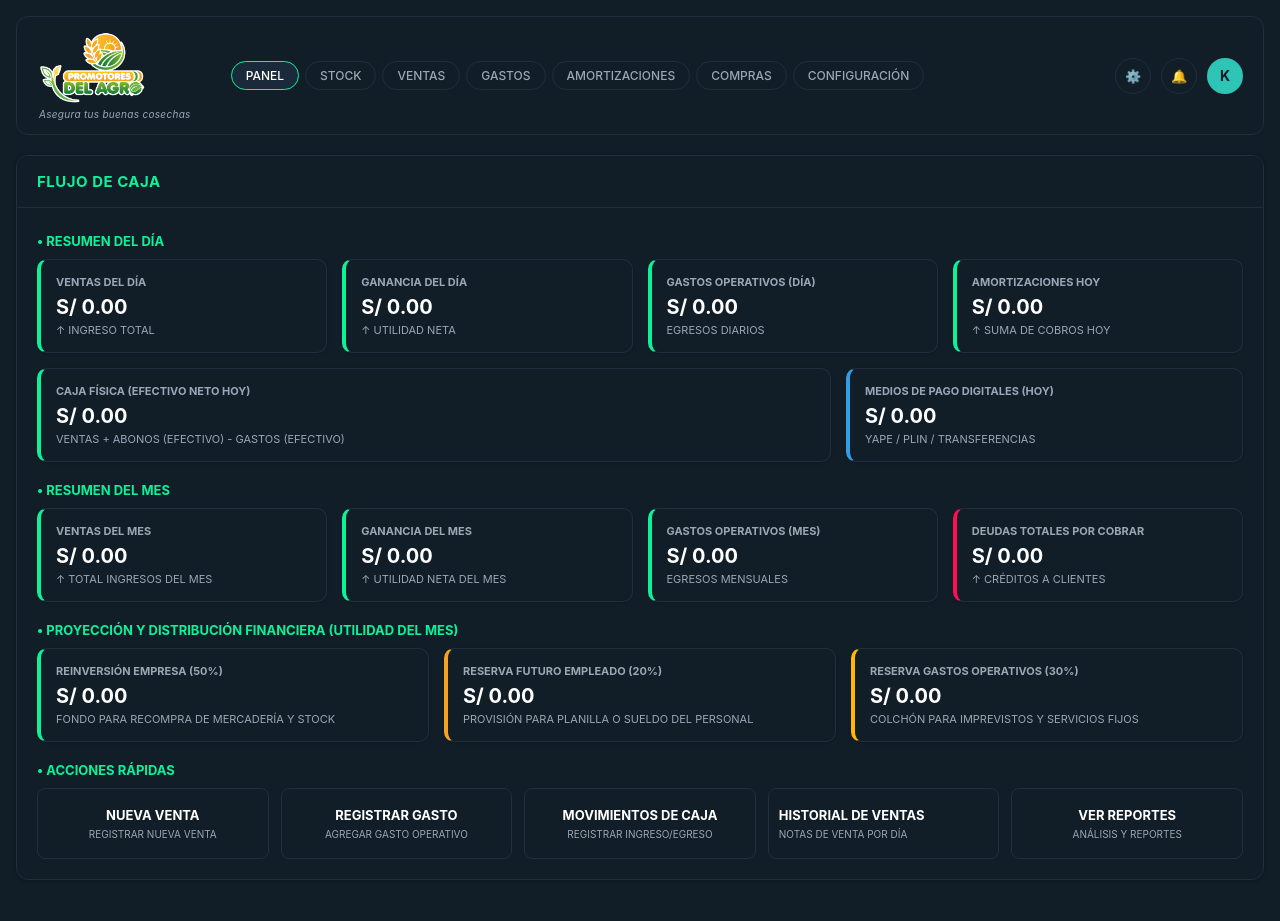
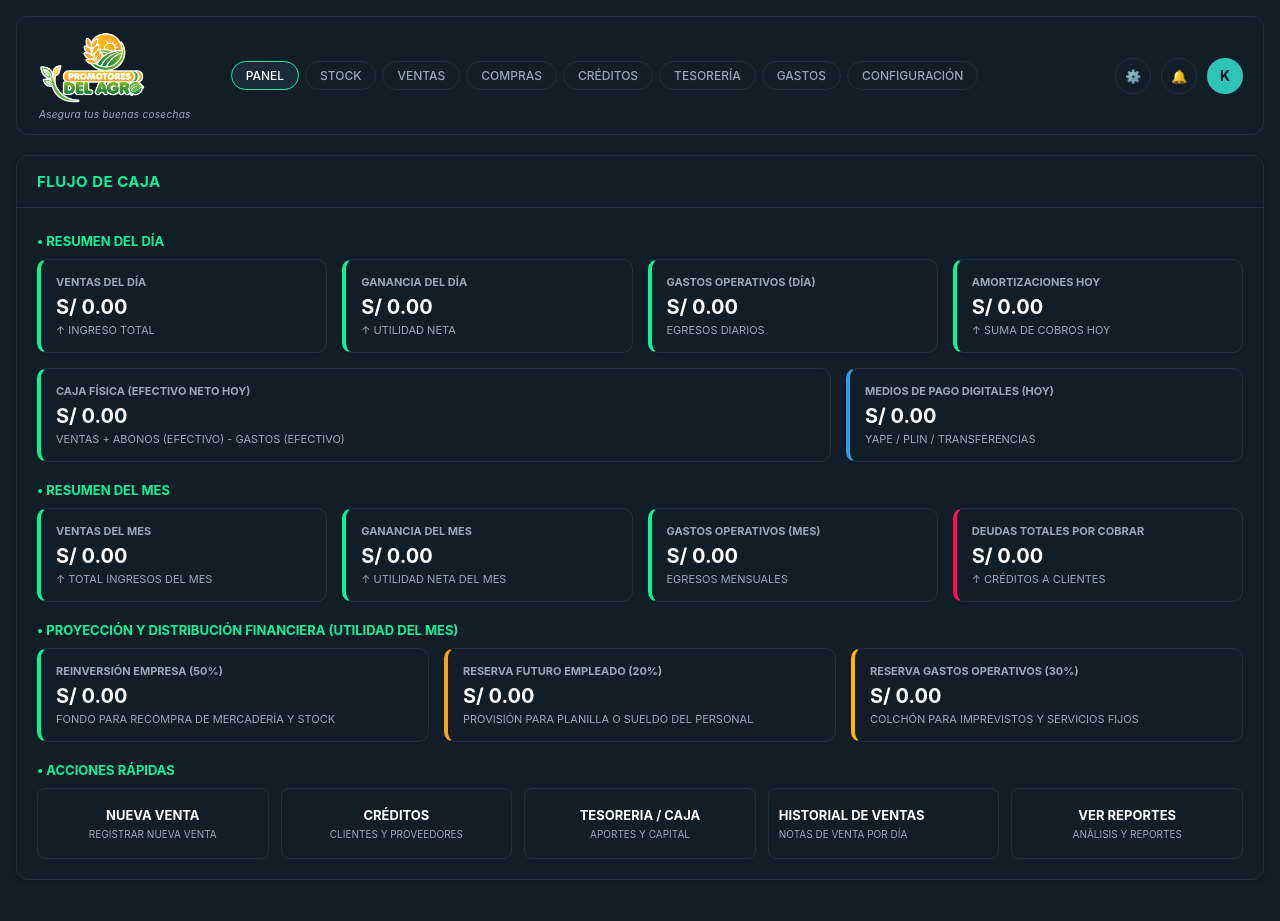
Before and after one commit to balderalopezkatia-cmyk/sistema-promotores-agro, a Flask app: page /dashboard in a window 1280 px wide. Run offline with Flask 3, Linux system fonts and the light colour scheme; the visitor is signed in with stand-in values (Sample User, id 1); data that the repository does not hold is empty.

Commit message:
Actualizacion del dashboard con menus de creditos y tesoreria

```diff
--- a/templates/dashboard.html
+++ b/templates/dashboard.html
@@ -106,9 +106,10 @@
                 <a href="/dashboard" class="nav-link active">PANEL</a>
                 <a href="/stock" class="nav-link">STOCK</a>
                 <a href="/ventas" class="nav-link">VENTAS</a>
+                <a href="/compras" class="nav-link">COMPRAS</a>
+                <a href="/creditos" class="nav-link">CRÉDITOS</a>
+                <a href="/tesoreria" class="nav-link">TESORERÍA</a>
                 <a href="/gastos" class="nav-link">GASTOS</a>
-                <a href="/amortizaciones" class="nav-link">AMORTIZACIONES</a>
-                <a href="/compras" class="nav-link">COMPRAS</a>
                 <a href="/configuracion" class="nav-link">CONFIGURACIÓN</a>
             </div>
         </div>
@@ -224,13 +225,13 @@
                         Nueva Venta
                         <span>Registrar nueva venta</span>
                     </a>
-                    <a href="/gastos" class="action-card">
-                        Registrar Gasto
-                        <span>Agregar gasto operativo</span>
+                    <a href="/creditos" class="action-card">
+                        Créditos
+                        <span>Clientes y Proveedores</span>
                     </a>
-                    <a href="/amortizaciones" class="action-card">
-                        Movimientos de Caja
-                        <span>Registrar ingreso/egreso</span>
+                    <a href="/tesoreria" class="action-card">
+                        Tesoreria / Caja
+                        <span>Aportes y capital</span>
                     </a>
                     <button type="button" class="action-card" id="btn-abrir-historial-ventas">
                         Historial de Ventas
@@ -285,7 +286,6 @@
             </div>
             <p style="font-size: 12px; color: var(--text-secondary); margin-bottom: 15px; text-transform: uppercase;">Alarmas automáticas y pagos programados del mes:</p>
 
-            <!-- Formulario para agregar nuevo pago o alarma -->
             <div style="background: #1a2a3a; padding: 12px; border-radius: 8px; border: 1px solid var(--border-color); margin-bottom: 15px; display: flex; gap: 10px; align-items: flex-end;">
                 <div style="flex: 2;">
                     <label style="font-size: 10px; font-weight: bold; color: var(--green-primary); display: block; margin-bottom: 4px; text-transform: uppercase;">Descripción del Pago / Recordatorio:</label>
@@ -346,7 +346,6 @@
     </div>
 
     <script>
-        // Función para hacer las ventanas flotantes arrastrables con el mouse
         function hacerMovible(cardId, headerId) {
             const card = document.getElementById(cardId);
             const header = document.getElementById(headerId);
@@ -567,9 +566,6 @@
             modalHistorial.style.display = 'none';
         });
 
-        // ==========================================
-        // LÓGICA DE LA CAMPANITA DE NOTIFICACIONES Y PAGOS
-        // ==========================================
         let recordatoriosDefault = [
             { id: 1, dia: 10, concepto: "Pagar el alquiler de local" },
             { id: 2, dia: 10, concepto: "Pagar el recibo de luz y agua" },
@@ -585,7 +581,6 @@
         const tablaCuerpoNotif = document.getElementById('tabla-cuerpo-notificaciones');
         const puntoCampana = document.getElementById('punto-alerta-campana');
 
-        // Modal de confirmación dinámico y movible
         const modalAccion = document.getElementById('modal-accion-confirmacion');
         const confTitulo = document.getElementById('conf-titulo');
         const confMensaje = document.getElementById('conf-mensaje');
@@ -760,23 +755,18 @@
             );
         };
 
-        // ==========================================
-        // CARGAR DATOS DINÁMICOS DEL DASHBOARD DESDE LA API
-        // ==========================================
         function cargarResumenDashboard() {
             fetch('/api/dashboard/resumen')
                 .then(response => response.json())
                 .then(data => {
                     if (data.error) return;
 
-                    // Actualizar valores del día y mes en pantalla
                     document.getElementById('val-ventas-dia').innerText = `S/ ${(data.ventas_dia || 0).toFixed(2)}`;
                     document.getElementById('val-ventas-mes').innerText = `S/ ${(data.ventas_mes || 0).toFixed(2)}`;
                     document.getElementById('val-deudas-cobrar').innerText = `S/ ${(data.deudas_cobrar || 0).toFixed(2)}`;
 
-                    // Ganancias y proyecciones basadas en ventas del mes
                     let ventasMes = data.ventas_mes || 0;
-                    let gananciaMes = ventasMes * 0.15; // Estimación estándar de ganancia
+                    let gananciaMes = ventasMes * 0.15;
                     let reinversion = gananciaMes * 0.50;
                     let reservaEmpleado = gananciaMes * 0.20;
                     let reservaGastos = gananciaMes * 0.30;
@@ -789,13 +779,9 @@
                 .catch(error => console.error("Error al actualizar el dashboard:", error));
         }
 
-        // ==========================================
-        // ALERTA AUTOMÁTICA AL ABRIR LA PÁGINA (ESTILO MENSAJE DE TEXTO)
-        // ==========================================
         function verificarAlertasDelDia() {
             let hoy = new Date();
             let diaActual = hoy.getDate();
-
             let pagosHoy = misNotificaciones.filter(n => n.dia === diaActual);
 
             if (pagosHoy.length > 0) {
@@ -815,11 +801,9 @@
             }
         }
 
-        // Ejecutar al cargar la página
         renderizarNotificaciones();
         verificarAlertasDelDia();
         cargarResumenDashboard();
     </script>
-
 </body>
 </html>
```
